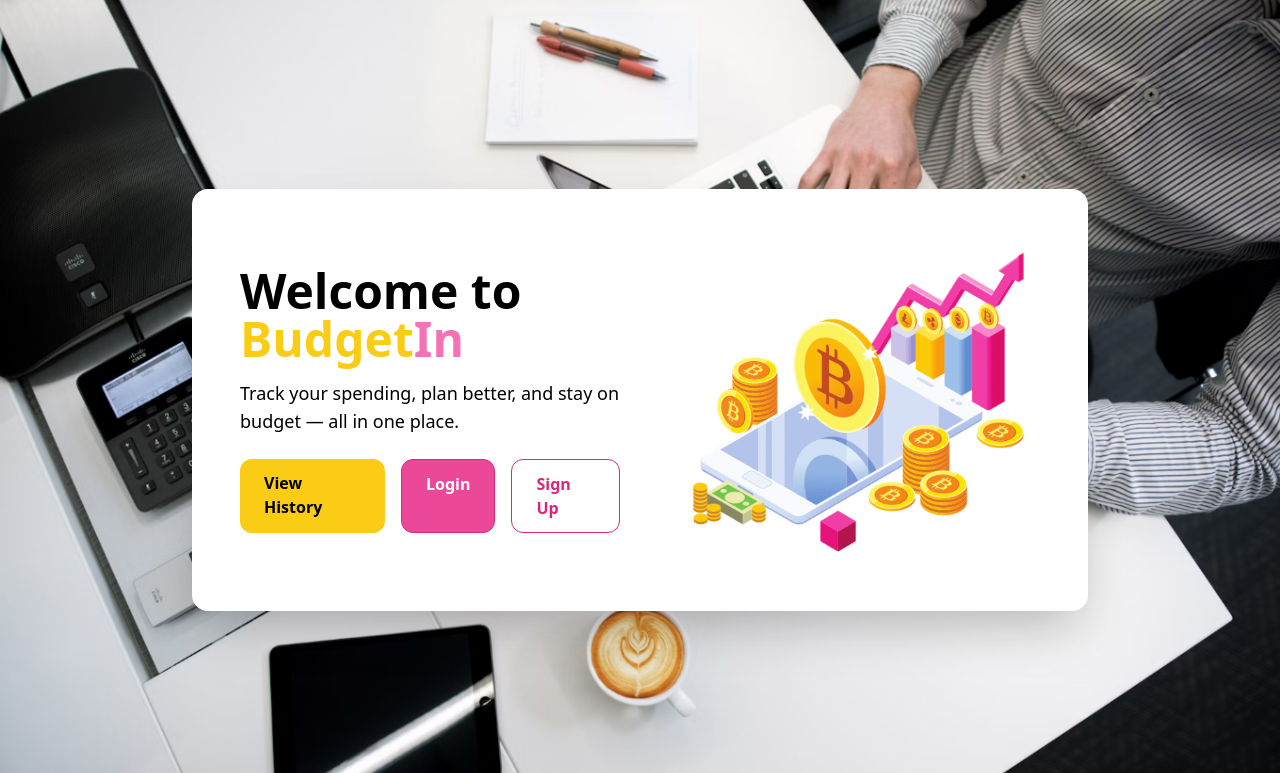
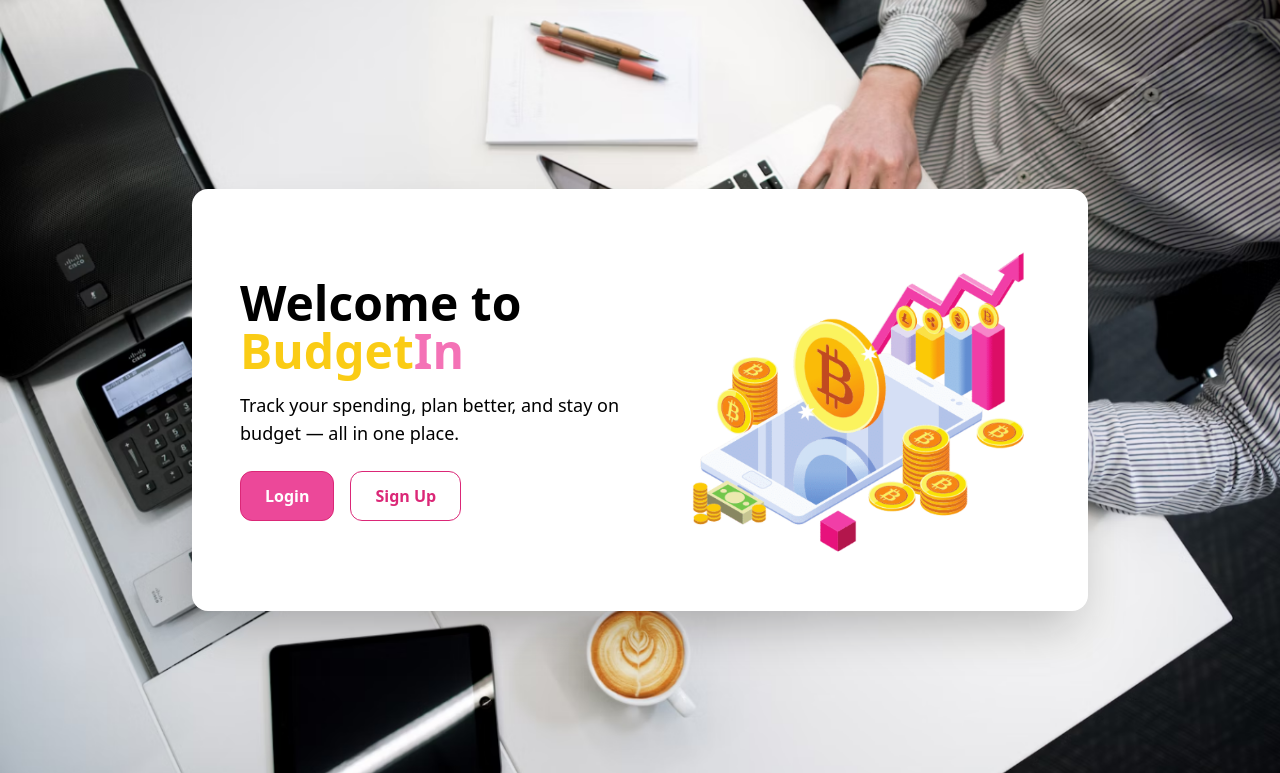
Before and after one commit to baralul/BudgetIn, a PHP site: page / in a window 1280 px wide. Shown: the top 773 px of the page. Run offline with PHP 8.4, Linux system fonts and the light colour scheme; some libraries are stand-ins or nearby versions.

Commit message:
deleted history from welcome page

```diff
--- a/index.php
+++ b/index.php
@@ -34,7 +34,6 @@
         Track your spending, plan better, and stay on budget — all in one place.
       </p>
       <div class="flex flex-col sm:flex-row gap-4 justify-center md:justify-start">
-        <a href="pages/tables/riwayat.php" class="px-6 py-3 bg-yellow-400 text-black rounded-xl hover:bg-yellow-500 transition font-semibold">View History</a>
         <a href="pages/forms/account_login.php" class="px-6 py-3 bg-pink-500 text-white rounded-xl hover:bg-pink-600 transition font-semibold border border-pink-600">Login</a>
         <a href="pages/forms/account_sign_up.php" class="px-6 py-3 bg-white/70 text-pink-600 rounded-xl hover:bg-white transition font-semibold border border-pink-600">Sign Up</a>
       </div>
```
